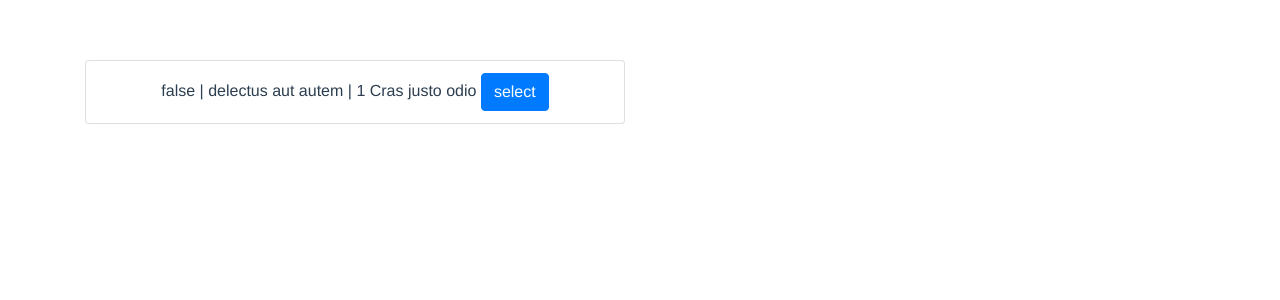
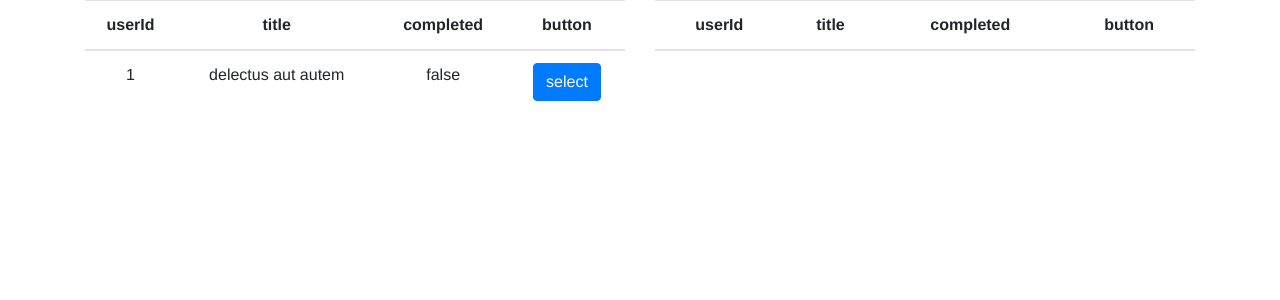
Before and after one commit to code-in-time/todo-test, a Vue app: page / in a window 1280 px wide. Shown: the top 300 px of the page. Built offline with nearby package versions, Linux system fonts and the light colour scheme; no server answers.

Commit message:
Add click event an use a table

```diff
--- a/src/App.vue
+++ b/src/App.vue
@@ -51,7 +51,6 @@ export default {
   -moz-osx-font-smoothing: grayscale;
   text-align: center;
   color: #2c3e50;
-  margin-top: 60px;
 }
 
 
--- a/src/components/ToDo.vue
+++ b/src/components/ToDo.vue
@@ -1,32 +1,37 @@
 <template>
-  <ul class="list-group">
-    {{username}}
-    <!-- <li class="list-group-item">Cras justo odio <button type="button" class="btn btn-primary">select</button></li> -->
-
-    <li v-for="item in allTodos" :key="item.userId" class="list-group-item">
-      {{ item.completed }} | {{ item.title }} | {{ item.userId }}
-      Cras justo odio <button type="button" class="btn btn-primary">select</button>
-    </li>
-
-  </ul>
+  <table class="table">
+    <thead>
+      <tr>
+        <th>userId</th>
+        <th>title</th>
+        <th>completed</th>
+        <th>button</th>
+      </tr>
+    </thead>
+    <tbody>
+      <tr v-for="item in allTodos" :key="item.id+item.title">
+        <td>{{ item.userId }}</td>
+        <td>{{ item.title }}</td>
+        <td>{{ item.completed }}</td>
+        <td><button v-on:click="say(item.userId)" type="button" class="btn btn-primary">select</button></td>
+      </tr>
+    </tbody>
+  </table>
 </template>
 
 <script>
 export default {
   name: 'ToDo',
     props: ["allTodos"],
-  // props: {
-  //   msg: String,
-  //   username: String,
-  //     props: ["allTodos"],
-  // }
+    methods: {
+    say: function (userId) {
+      console.log(userId)
+    }
+  }
 }
 </script>
 
 <!-- Add "scoped" attribute to limit CSS to this component only -->
 <style scoped>
-  .container {
-    width: 200px;
-    display: "inline-block";
-  }
+
 </style>
```
